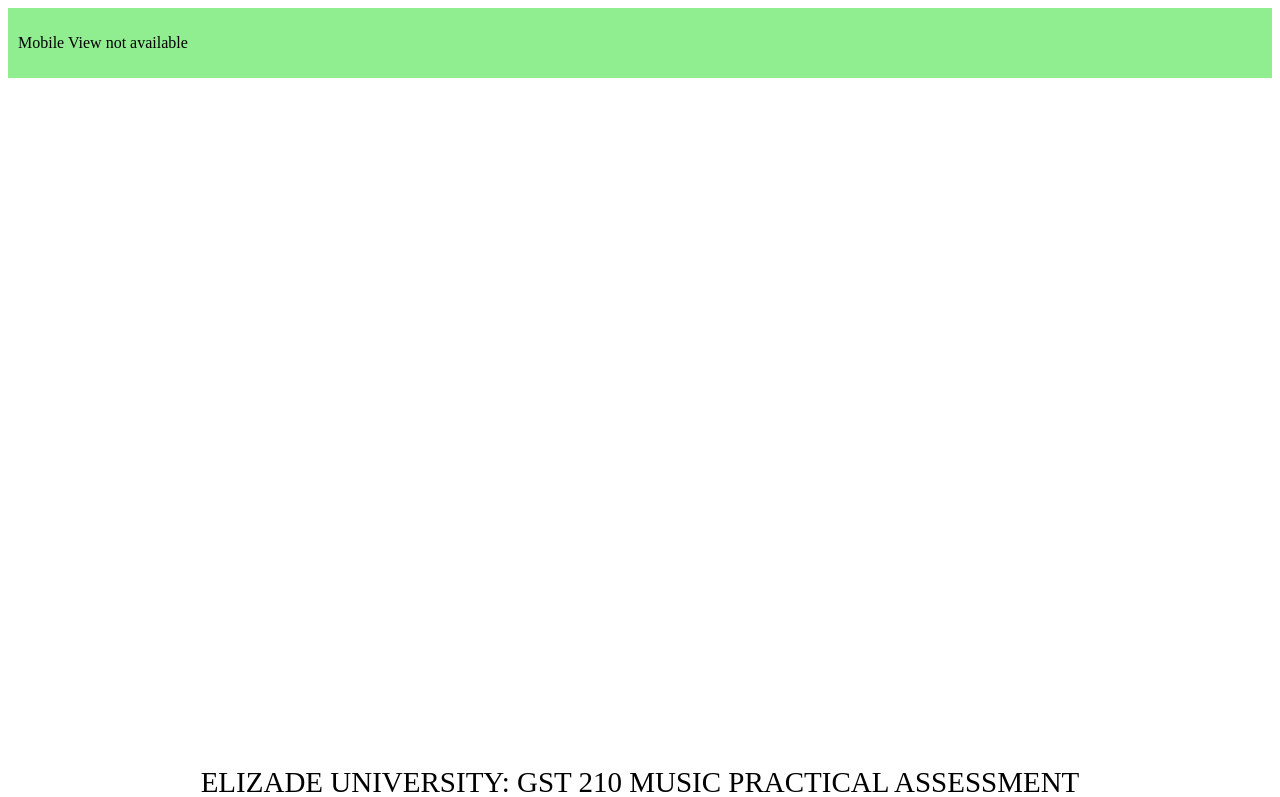
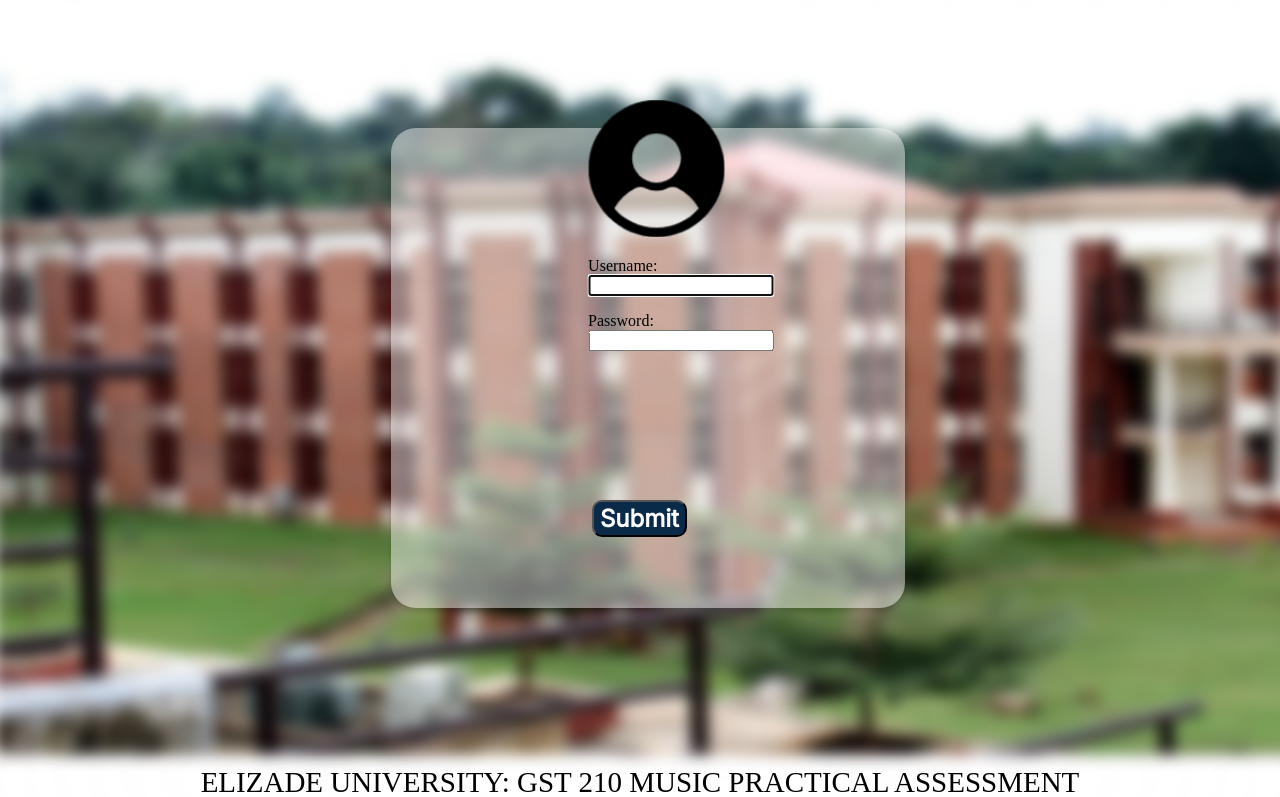
Before and after one commit to Daviddairot/mpro, a Django app: page / in a window 1280 px wide; the page is wider, and only the part inside the window is pictured. Shown: the top 797 px of that part. Run offline with Django 5.2, Linux system fonts and the light colour scheme.

Commit message:
Update login.html

```diff
--- a/templates/login.html
+++ b/templates/login.html
@@ -239,7 +239,7 @@
     </style>
   </head>
   <body>
-    <div class="login" id="mobileView">
+    <div class="login" id="desktopView">
       <div class="elizade-university-1">
         <img class="bg" src="{% static 'elizade_university_1.jpeg' %}" alt="Elizade University">
       </div>
@@ -256,7 +256,7 @@
         </form>
       </div>
     </div>
-    <div id="desktopView">
+    <div id="mobileView">
       <p>Mobile View not available </p>
     </div>
     <footer>
```
